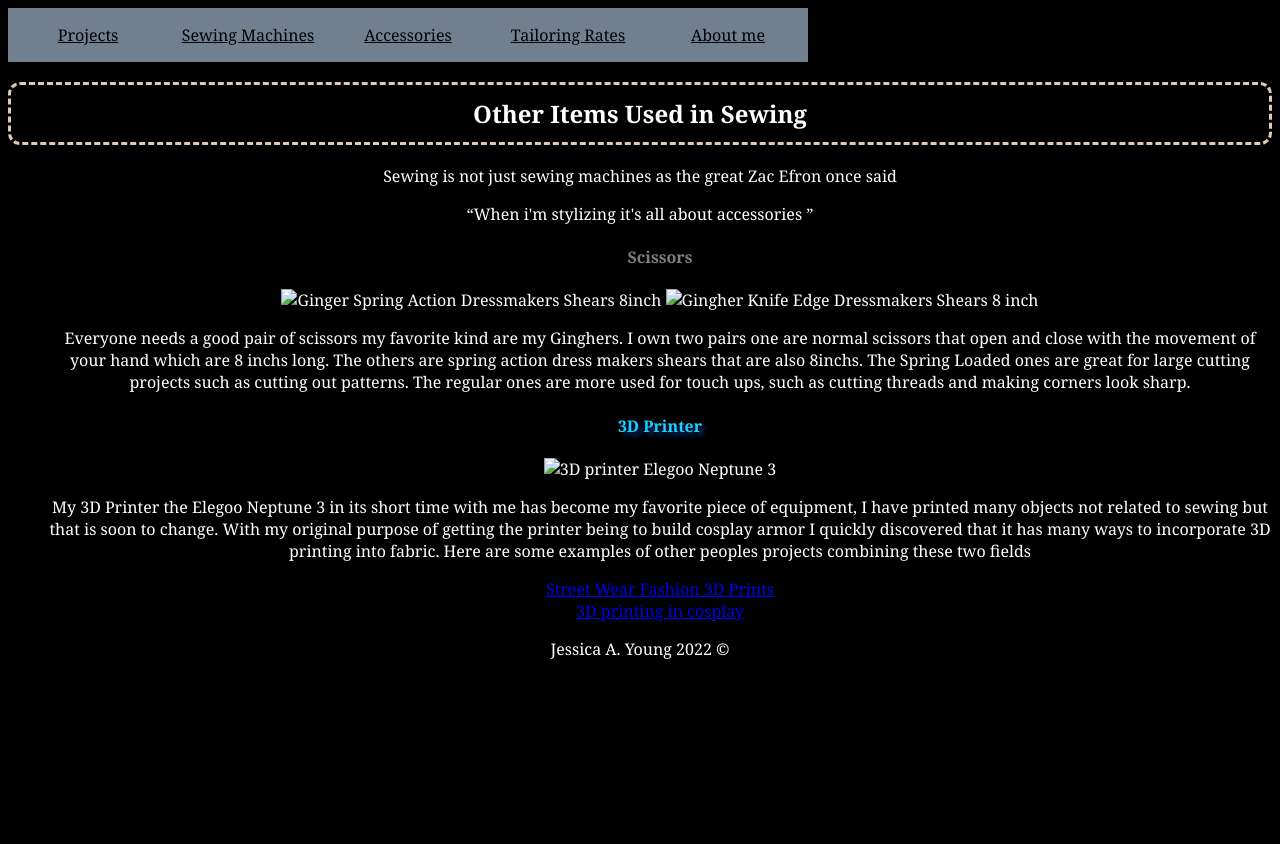
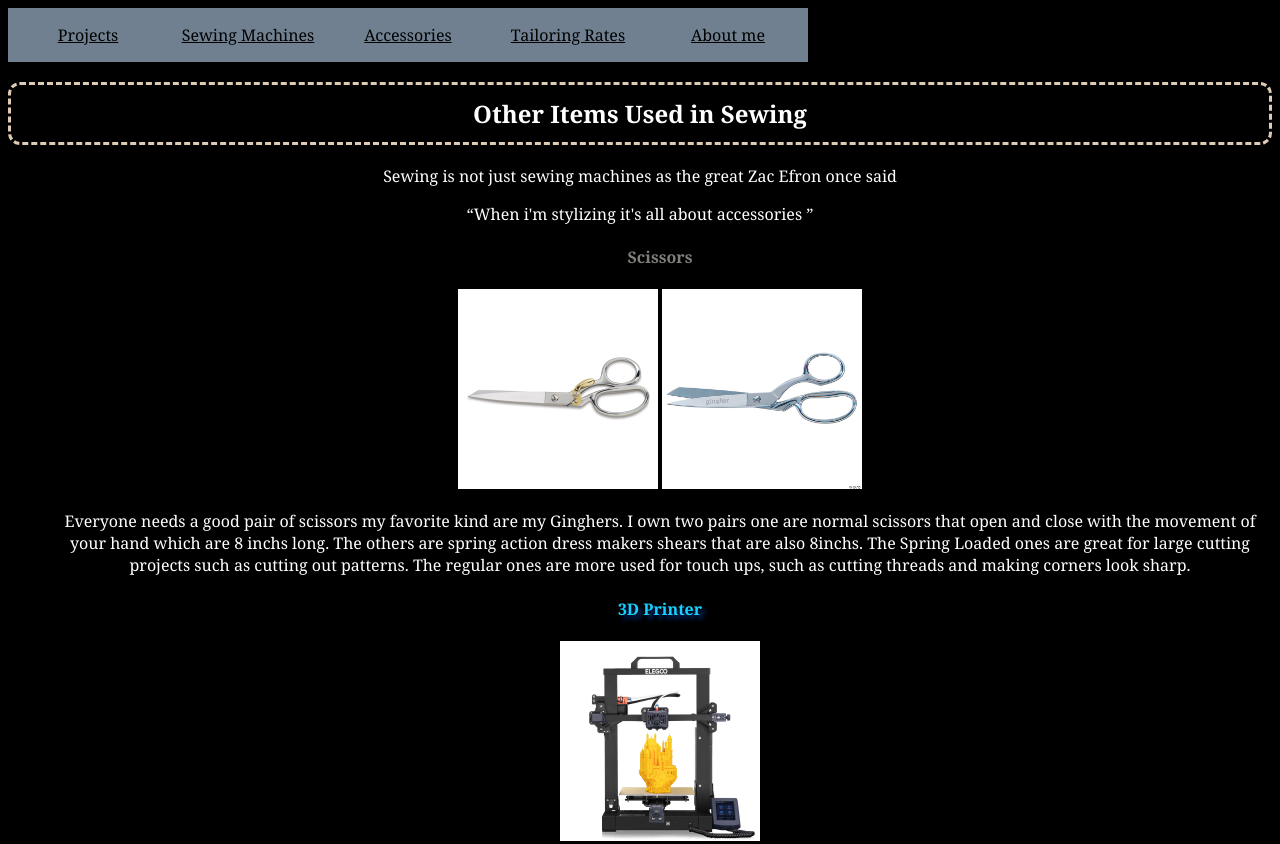
Before and after one commit to JessAYoung/Practice-website, a plain HTML site: page OtherHTML/Otheritems.html in a window 1280 px wide. Shown: the top 844 px of the page. Before the commit the page ends 800 px from the top, so only its background shows below. Drawn offline with Linux system fonts and the light colour scheme; the site is published under a folder, as on GitHub Pages, so addresses that start at the root find nothing.

Commit message:
Fixed Html queries

```diff
--- a/OtherHTML/Otheritems.html
+++ b/OtherHTML/Otheritems.html
@@ -24,7 +24,7 @@
         <a href="Tailoring_Rates.html"> Tailoring Rates </a>
       </li>
       <li>
-        <a href="index.html"> About me </a>
+        <a href="../index.html"> About me </a>
         <ul>
           <li><a href="index.html">Tour of the Room</a></li>
           <li><a href="index.html">Resume</a></li>
@@ -48,8 +48,8 @@
         <li>
           <h4 class="Scissors">Scissors</h4>
         </li>
-        <img src="/images/GingherSpringAction.jpg" alt="Ginger Spring Action Dressmakers Shears 8inch" height="200">
-        <img src="/images/Gingher8inchKnifeEdgeshears.jfif" alt="Gingher Knife Edge Dressmakers Shears 8 inch"
+        <img src="../images/GingherSpringAction.jpg" alt="Ginger Spring Action Dressmakers Shears 8inch" height="200">
+        <img src="../images/Gingher8inchKnifeEdgeshears.jfif" alt="Gingher Knife Edge Dressmakers Shears 8 inch"
           height="200">
         <p>Everyone needs a good pair of scissors my favorite kind are my Ginghers. I own two pairs one are normal
           scissors that open and close with the movement of your hand which are 8 inchs long.
@@ -60,7 +60,7 @@
         <li>
           <h4 class="elegoo">3D Printer</h4>
         </li>
-        <img src="/images/Neptune3Elegoo.webp" alt="3D printer Elegoo Neptune 3" height="200">
+        <img src="../images/Neptune3Elegoo.webp" alt="3D printer Elegoo Neptune 3" height="200">
         <p>My 3D Printer the Elegoo Neptune 3 in its short time with me has become my favorite piece of equipment, I
           have printed many objects not related to sewing but that is soon to change.
           With my original purpose of getting the printer being to build cosplay armor I quickly discovered that it has
```
Also changed, not shown: index.html (+1 -1 lines).
